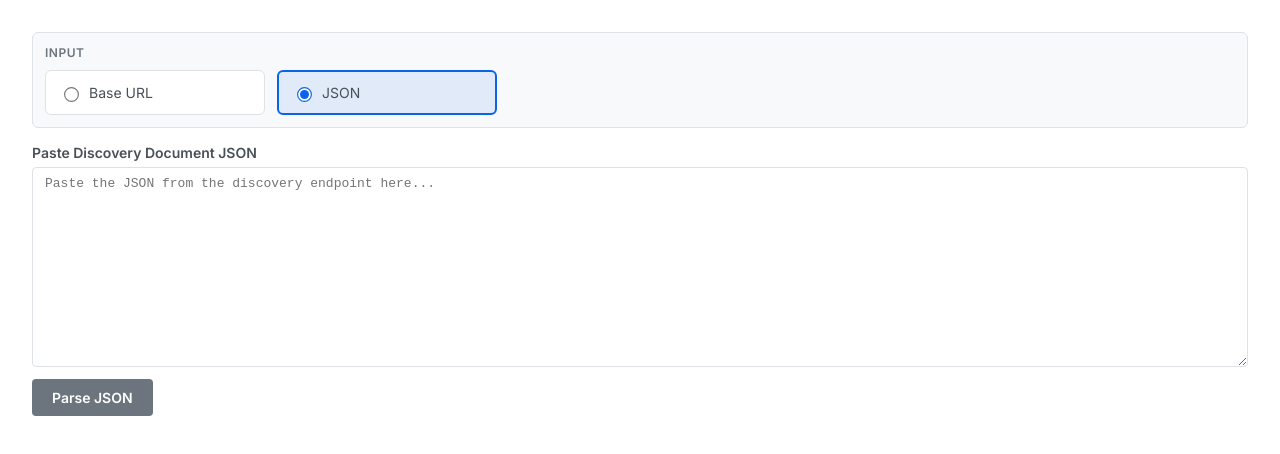
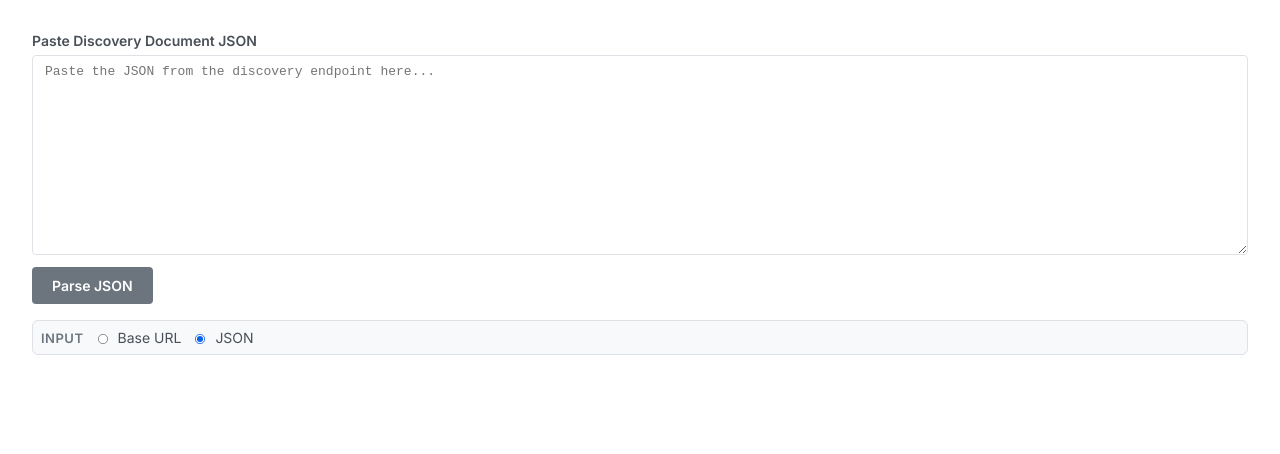
Before and after one commit to jimmycwc/discovery-endpoint-explorer, a React (Vite) app: page / in a window 1280 px wide. Both pictures are taken after a click on the label "JSON". Shown: the top 454 px of the page. Built offline with nearby package versions, Linux system fonts and the light colour scheme; the HTML template or start-up script is replaced by a standard one.

Commit message:
Refactor input handling in FetchDiscovery component to improve layout and user interaction. Update styles for input fields and buttons, enhance accessibility, and streamline the input section for better usability.

```diff
--- a/src/components/FetchDiscovery.tsx
+++ b/src/components/FetchDiscovery.tsx
@@ -598,99 +598,6 @@ const FetchDiscovery: React.FC<FetchDiscoveryProps> = ({
         className="discovery-left-col"
         style={rawJson ? undefined : { borderBottom: "none" }}
       >
-        <div
-          style={{
-            marginBottom: 16,
-            padding: 12,
-            backgroundColor: "#f8f9fa",
-            border: "1px solid #dee2e6",
-            borderRadius: 6,
-          }}
-        >
-          <div
-            style={{
-              fontFamily: "Inter, sans-serif",
-              fontSize: 12,
-              fontWeight: 600,
-              color: "#6c757d",
-              marginBottom: 10,
-              textTransform: "uppercase" as const,
-              letterSpacing: "0.5px",
-            }}
-          >
-            Input
-          </div>
-          <div
-            style={{
-              display: "flex",
-              alignItems: "stretch",
-              gap: 12,
-              fontFamily: "Inter, sans-serif",
-              fontSize: 14,
-              flexWrap: "wrap",
-            }}
-          >
-            <label
-              style={{
-                display: "flex",
-                alignItems: "center",
-                gap: 8,
-                cursor: "pointer",
-                color: "#495057",
-                padding: "12px 14px",
-                borderRadius: 6,
-                border:
-                  inputMode === "url" ? "2px solid rgb(11, 99, 233)" : "1px solid #dee2e6",
-                background: inputMode === "url" ? "rgba(11, 99, 233, 0.10)" : "#fff",
-                flex: "0 0 220px",
-                userSelect: "none",
-              }}
-            >
-              <input
-                type="radio"
-                name="inputMode"
-                checked={inputMode === "url"}
-                onChange={() => setInputMode("url")}
-                style={{
-                  cursor: "pointer",
-                  accentColor: "rgb(11, 99, 233)",
-                  transform: "scale(1.15)",
-                }}
-              />
-              Base URL
-            </label>
-            <label
-              style={{
-                display: "flex",
-                alignItems: "center",
-                gap: 8,
-                cursor: "pointer",
-                color: "#495057",
-                padding: "12px 14px",
-                borderRadius: 6,
-                border:
-                  inputMode === "json" ? "2px solid rgb(11, 99, 233)" : "1px solid #dee2e6",
-                background: inputMode === "json" ? "rgba(11, 99, 233, 0.10)" : "#fff",
-                flex: "0 0 220px",
-                userSelect: "none",
-              }}
-            >
-              <input
-                type="radio"
-                name="inputMode"
-                checked={inputMode === "json"}
-                onChange={() => setInputMode("json")}
-                style={{
-                  cursor: "pointer",
-                  accentColor: "rgb(11, 99, 233)",
-                  transform: "scale(1.15)",
-                }}
-              />
-              JSON
-            </label>
-          </div>
-        </div>
-
         {inputMode === "url" && (
           <div style={{ marginBottom: 16 }}>
             <label style={styles.label}>Base URL or full discovery URL</label>
@@ -724,6 +631,87 @@ const FetchDiscovery: React.FC<FetchDiscoveryProps> = ({
                 {isLoading ? "Fetching…" : "Fetch"}
               </button>
             </div>
+          </div>
+        )}
+
+        {inputMode === "url" && (
+          <div
+            style={{
+              marginBottom: 16,
+              padding: 8,
+              backgroundColor: "#f8f9fa",
+              border: "1px solid #dee2e6",
+              borderRadius: 6,
+              display: "flex",
+              alignItems: "center",
+              gap: 8,
+              flexWrap: "wrap",
+              fontFamily: "Inter, sans-serif",
+            }}
+          >
+            <span
+              style={{
+                fontSize: 13,
+                fontWeight: 600,
+                color: "#6c757d",
+                textTransform: "uppercase" as const,
+                letterSpacing: "0.5px",
+              }}
+            >
+              Input
+            </span>
+            <label
+              style={{
+                display: "flex",
+                alignItems: "center",
+                gap: 6,
+                cursor: "pointer",
+                color: "#495057",
+                fontSize: 14,
+                userSelect: "none",
+              }}
+            >
+              <input
+                type="radio"
+                name="inputMode"
+                checked={inputMode === "url"}
+                onChange={() => setInputMode("url")}
+                style={{
+                  cursor: "pointer",
+                  accentColor: "rgb(11, 99, 233)",
+                  transform: "scale(0.85)",
+                  width: 12,
+                  height: 12,
+                }}
+              />
+              Base URL
+            </label>
+            <label
+              style={{
+                display: "flex",
+                alignItems: "center",
+                gap: 6,
+                cursor: "pointer",
+                color: "#495057",
+                fontSize: 14,
+                userSelect: "none",
+              }}
+            >
+              <input
+                type="radio"
+                name="inputMode"
+                checked={inputMode === "json"}
+                onChange={() => setInputMode("json")}
+                style={{
+                  cursor: "pointer",
+                  accentColor: "rgb(11, 99, 233)",
+                  transform: "scale(0.85)",
+                  width: 12,
+                  height: 12,
+                }}
+              />
+              JSON
+            </label>
           </div>
         )}
 
@@ -806,6 +794,85 @@ const FetchDiscovery: React.FC<FetchDiscoveryProps> = ({
                 <strong>Error:</strong> {pasteError}
               </div>
             )}
+            <div
+              style={{
+                marginTop: 16,
+                marginBottom: 0,
+                padding: 8,
+                backgroundColor: "#f8f9fa",
+                border: "1px solid #dee2e6",
+                borderRadius: 6,
+                display: "flex",
+                alignItems: "center",
+                gap: 8,
+                flexWrap: "wrap",
+                fontFamily: "Inter, sans-serif",
+              }}
+            >
+              <span
+                style={{
+                  fontSize: 13,
+                  fontWeight: 600,
+                  color: "#6c757d",
+                  textTransform: "uppercase" as const,
+                  letterSpacing: "0.5px",
+                }}
+              >
+                Input
+              </span>
+              <label
+                style={{
+                  display: "flex",
+                  alignItems: "center",
+                  gap: 6,
+                  cursor: "pointer",
+                  color: "#495057",
+                  fontSize: 14,
+                  userSelect: "none",
+                }}
+              >
+                <input
+                  type="radio"
+                  name="inputMode"
+                  checked={inputMode === "url"}
+                  onChange={() => setInputMode("url")}
+                  style={{
+                    cursor: "pointer",
+                    accentColor: "rgb(11, 99, 233)",
+                    transform: "scale(0.85)",
+                    width: 12,
+                    height: 12,
+                  }}
+                />
+                Base URL
+              </label>
+              <label
+                style={{
+                  display: "flex",
+                  alignItems: "center",
+                  gap: 6,
+                  cursor: "pointer",
+                  color: "#495057",
+                  fontSize: 14,
+                  userSelect: "none",
+                }}
+              >
+                <input
+                  type="radio"
+                  name="inputMode"
+                  checked={inputMode === "json"}
+                  onChange={() => setInputMode("json")}
+                  style={{
+                    cursor: "pointer",
+                    accentColor: "rgb(11, 99, 233)",
+                    transform: "scale(0.85)",
+                    width: 12,
+                    height: 12,
+                  }}
+                />
+                JSON
+              </label>
+            </div>
           </div>
         )}
       </div>
```
